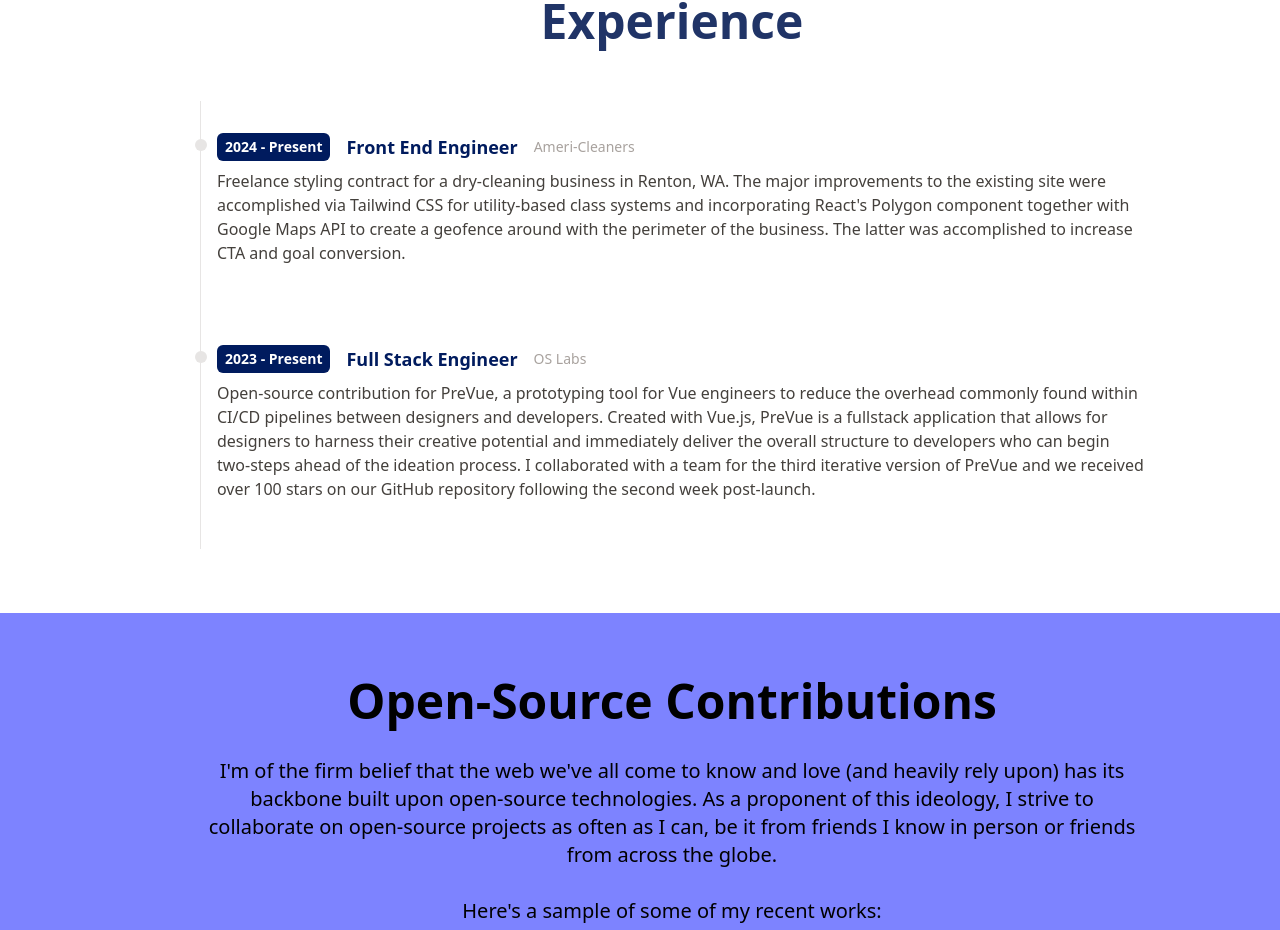
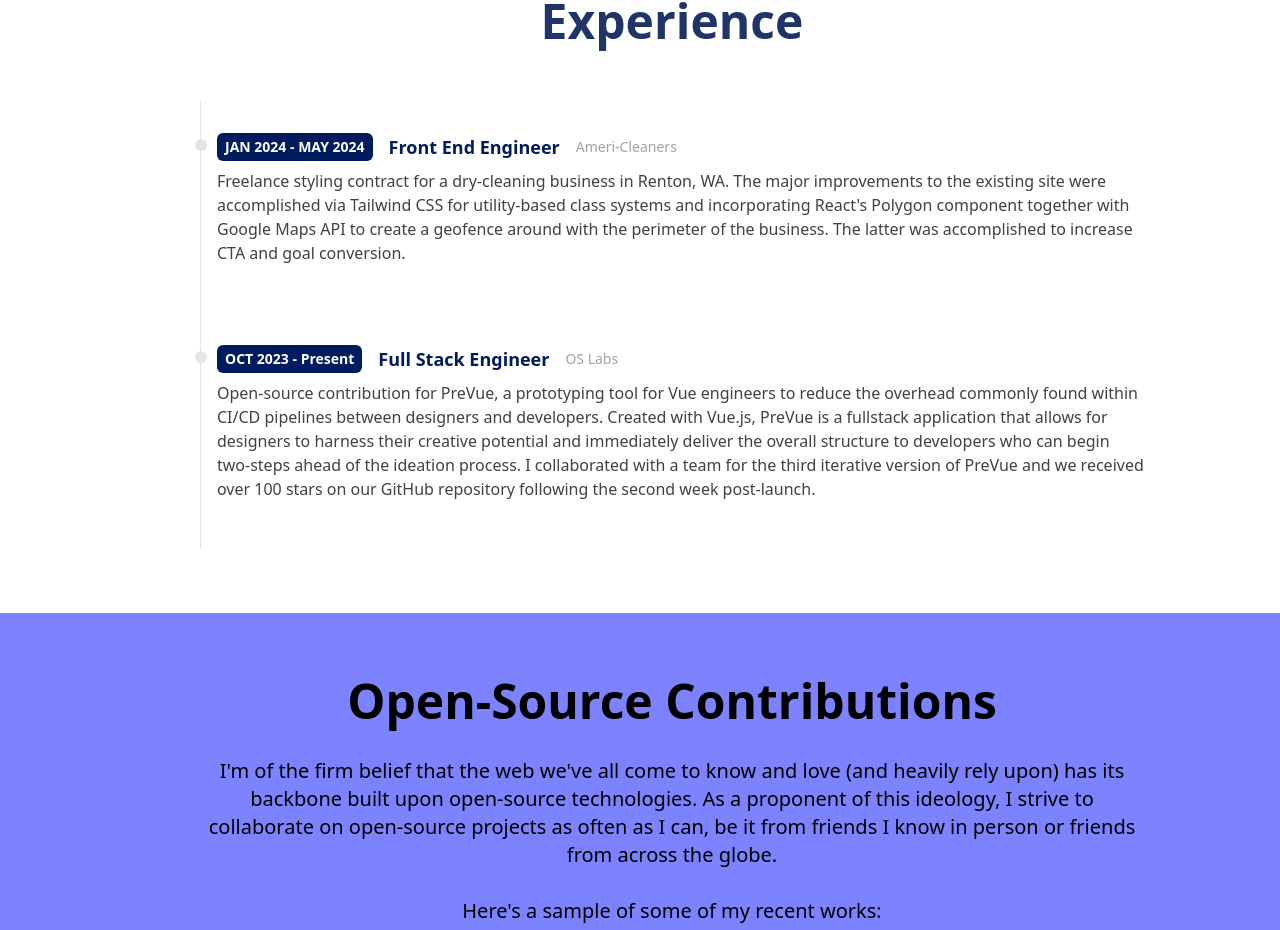
Before and after one commit to greenteaisgreat/portfolio, a React (Vite) app: page / in a window 1280 px wide. Shown: the part 867-1797 px from the top of the page. Built offline with nearby package versions, Linux system fonts and the light colour scheme.

Commit message:
Update Experience Dates

```diff
--- a/src/components/Experience.jsx
+++ b/src/components/Experience.jsx
@@ -3,14 +3,14 @@ import ExpItem from './ExpItem';
 
 const data = [
     {
-        year: '2024 - Present',
+        year: 'JAN 2024 - MAY 2024',
         title: 'Front End Engineer',
         company: 'Ameri-Cleaners',
         details:
             "Freelance styling contract for a dry-cleaning business in Renton, WA. The major improvements to the existing site were accomplished via Tailwind CSS for utility-based class systems and incorporating React's Polygon component together with Google Maps API to create a geofence around with the perimeter of the business.\n\nThe latter was accomplished to increase CTA and goal conversion.",
     },
     {
-        year: '2023 - Present',
+        year: 'OCT 2023 - Present',
         title: 'Full Stack Engineer',
         company: 'OS Labs',
         details:
```
